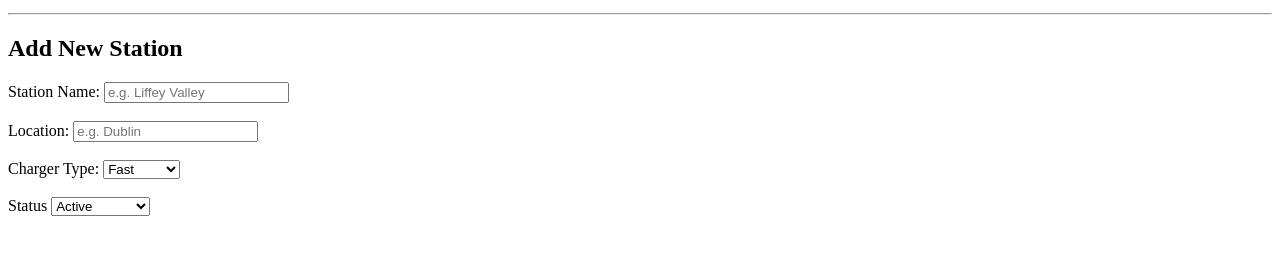
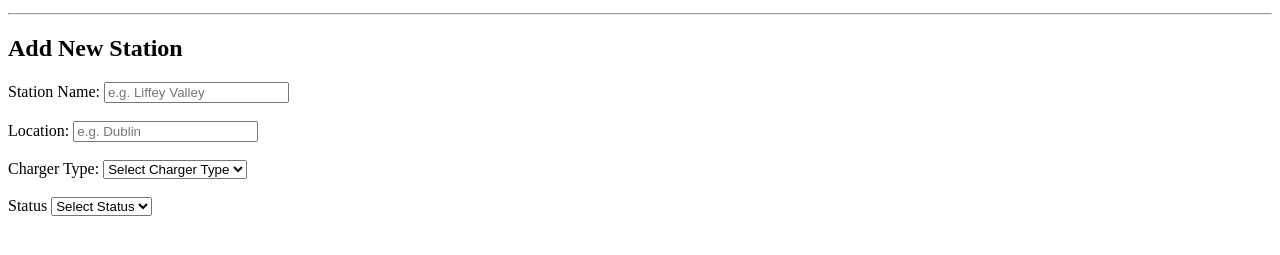
Before and after one commit to sangeethashankar03/ev_charging_management_system, a plain HTML site: page frontend/index.html in a window 1280 px wide. Shown: the part 101-356 px from the top of the page. Drawn offline with Linux system fonts and the light colour scheme.

Commit message:
Added placeholder options to the charger type and status dropdowns

```diff
--- a/frontend/index.html
+++ b/frontend/index.html
@@ -21,6 +21,7 @@
 
         <label>Charger Type:</label>
         <select id="type">
+            <option value="">Select Charger Type</option>
             <option>Fast</option>
             <option>Rapid</option>
             <option>Standard</option>
@@ -29,6 +30,7 @@
 
         <label>Status</label>
         <select id="status">
+            <option value="">Select Status</option>
             <option>Active</option>
             <option>Maintenance</option>
             <option>Inactive</option>
```
